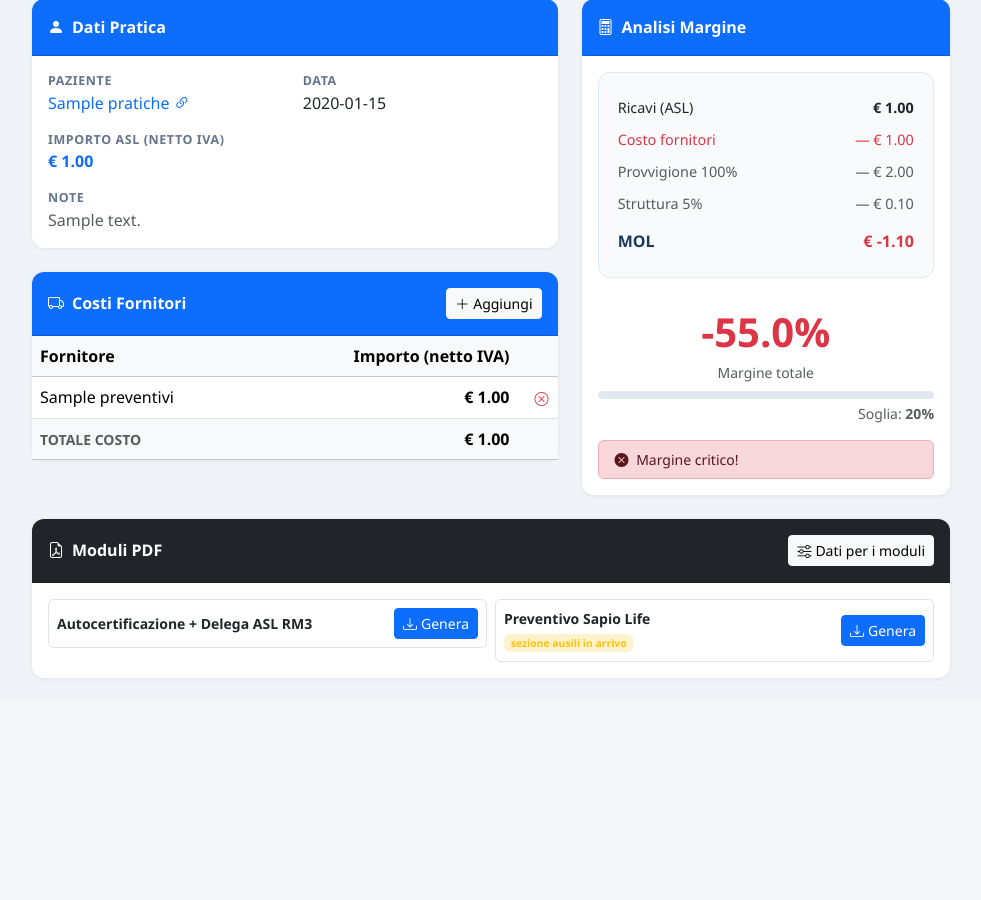
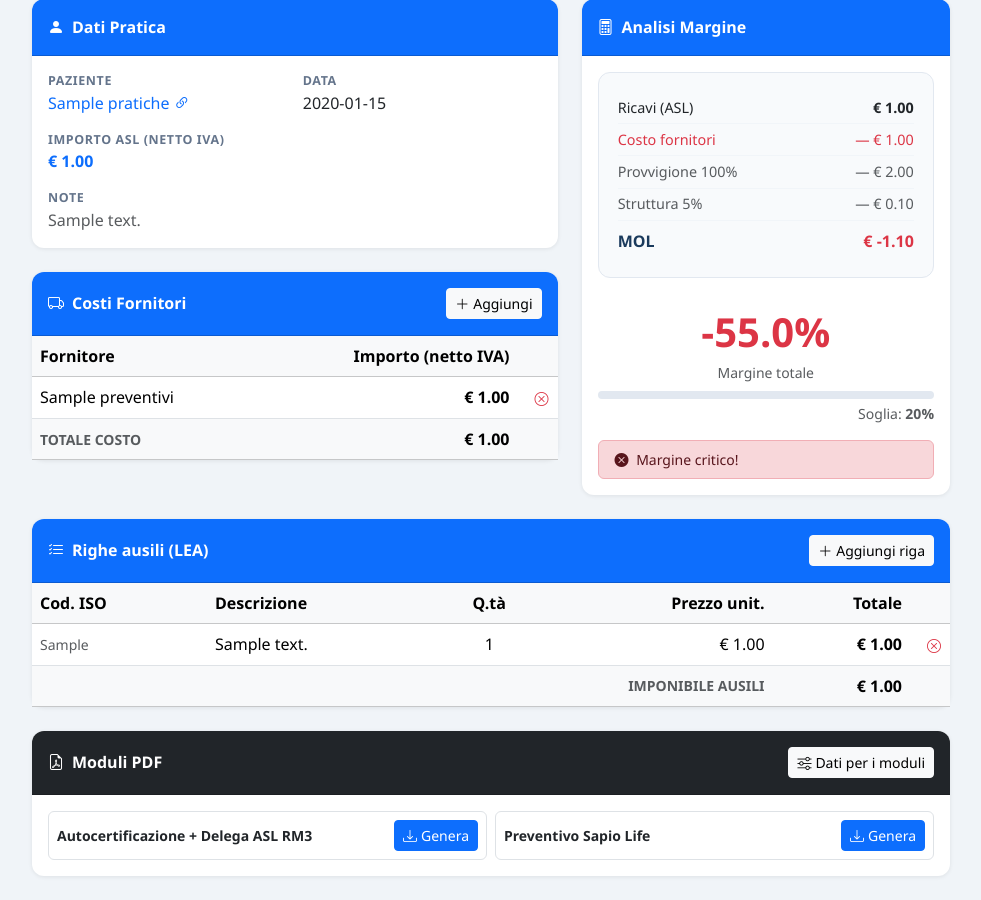
Before and after one commit to mattiamarsili-dot/gestionale-marginalita, a Flask app: page /pratica/1 in a window 1280 px wide. Shown: the part 156-1056 px from the top of the page, without its empty margins (149-1130 px from the left). Before the commit the page ends 835 px from the top, so only its background shows below. Run offline with Flask 3, Linux system fonts and the light colour scheme; tables that the repository leaves empty hold one stand-in row (values such as "Sample post"); some libraries are stand-ins or nearby versions.

Commit message:
feat: righe ausili LEA + preventivo Sapio completo (Fase 3)
- nuova tabella righe_ausili (codice_iso, descrizione, qta, prezzo_unitario,
  ordine) su schema dual + indice; iva_percentuale su pratiche (default 4)
- route aggiungi_riga / elimina_riga + sezione "Righe ausili (LEA)" nel
  dettaglio pratica con aggiunta rapida, totale imponibile, eliminazione
- pdf_filler: preventivo-sapio ora completo (righe 01-16 con campo descr.
  annidato sulla riga 01, totali imponibile/IVA/lordo) -> stato "ok";
  formattazione euro italiana (1.234,56) e quantità
- campo IVA% nel form "dati per i moduli"
- elimina_pratica ora rimuove anche le righe ausili

Testato: preventivo con 2 righe, totali esatti (imponibile 5.331,00 +
IVA 4% 213,24 = 5.544,24), formato euro corretto.

Co-Authored-By: Claude Opus 4.8 <noreply@anthropic.com>

```diff
--- a/app.py
+++ b/app.py
@@ -269,11 +269,19 @@ def dettaglio_pratica(pratica_id):
             cur.execute(f"SELECT * FROM clienti WHERE id = {_PH}", (pratica["cliente_id"],))
             cliente = cur.fetchone()
 
+        cur.execute(
+            f"SELECT * FROM righe_ausili WHERE pratica_id = {_PH} ORDER BY ordine, id",
+            (pratica_id,),
+        )
+        righe = cur.fetchall()
+
     costo_totale = sum(p["importo"] for p in preventivi)
     margine = calcola_margine(
         pratica["importo_asl"], costo_totale, pratica["provvigione_pct"],
         pratica["importo_privato"] or 0
     )
+    # Totale imponibile righe ausili (per la sezione ausili / preventivo)
+    tot_ausili = sum((r["qta"] or 0) * (r["prezzo_unitario"] or 0) for r in righe)
     # Moduli PDF: ordinati, con etichetta e stato
     moduli = [
         {"id": tid, **meta} for tid, meta in PDF_TEMPLATES.items()
@@ -283,6 +291,8 @@ def dettaglio_pratica(pratica_id):
         pratica=pratica,
         cliente=cliente,
         preventivi=preventivi,
+        righe=righe,
+        tot_ausili=tot_ausili,
         margine=margine,
         moduli=moduli,
         soglia_ok=MARGINE_SOGLIA_OK,
@@ -513,12 +523,56 @@ def elimina_fornitore(preventivo_id):
     return redirect(url_for("dettaglio_pratica", pratica_id=pratica_id) if pratica_id else url_for("dashboard"))
 
 
+# ── Righe ausili (LEA) ────────────────────────────────────────────────────────
+
+@app.route("/pratica/<int:pratica_id>/riga/aggiungi", methods=["POST"])
+def aggiungi_riga(pratica_id):
+    codice_iso  = (request.form.get("codice_iso") or "").strip()
+    descrizione = (request.form.get("descrizione") or "").strip()
+    try:
+        qta = float(request.form.get("qta") or 1)
+    except ValueError:
+        qta = 1
+    try:
+        prezzo = float(request.form.get("prezzo_unitario") or 0)
+    except ValueError:
+        prezzo = 0
+    if codice_iso or descrizione:
+        with get_db() as conn:
+            cur = conn.cursor()
+            cur.execute(
+                f"SELECT COALESCE(MAX(ordine), 0) + 1 AS o FROM righe_ausili WHERE pratica_id = {_PH}",
+                (pratica_id,),
+            )
+            ordine = cur.fetchone()["o"]
+            cur.execute(
+                f"INSERT INTO righe_ausili (pratica_id, codice_iso, descrizione, qta, prezzo_unitario, ordine) "
+                f"VALUES ({_PH}, {_PH}, {_PH}, {_PH}, {_PH}, {_PH})",
+                (pratica_id, codice_iso, descrizione, qta, prezzo, ordine),
+            )
+    return redirect(url_for("dettaglio_pratica", pratica_id=pratica_id) + "#ausili")
+
+
+@app.route("/riga/<int:riga_id>/elimina", methods=["POST"])
+def elimina_riga(riga_id):
+    with get_db() as conn:
+        cur = conn.cursor()
+        cur.execute(f"SELECT pratica_id FROM righe_ausili WHERE id = {_PH}", (riga_id,))
+        row = cur.fetchone()
+        pratica_id = row["pratica_id"] if row else None
+        cur.execute(f"DELETE FROM righe_ausili WHERE id = {_PH}", (riga_id,))
+    if pratica_id:
+        return redirect(url_for("dettaglio_pratica", pratica_id=pratica_id) + "#ausili")
+    return redirect(url_for("dashboard"))
+
+
 # ── Elimina pratica ───────────────────────────────────────────────────────────
 
 @app.route("/pratica/<int:pratica_id>/elimina", methods=["POST"])
 def elimina_pratica(pratica_id):
     with get_db() as conn:
         cur = conn.cursor()
+        cur.execute(f"DELETE FROM righe_ausili WHERE pratica_id = {_PH}", (pratica_id,))
         cur.execute(f"DELETE FROM preventivi WHERE pratica_id = {_PH}", (pratica_id,))
         cur.execute(f"DELETE FROM pratiche WHERE id = {_PH}", (pratica_id,))
     return redirect(url_for("dashboard"))
@@ -627,6 +681,7 @@ def api_config():
 
 # ── Dati per i moduli (campi clinici della pratica) ───────────────────────────
 
+# Campi testo dei moduli (iva_percentuale gestita a parte perché numerica)
 _PRATICA_MODULO_FIELDS = [
     "numero_pratica", "ausilio", "asl_destinataria", "medico_struttura",
     "diagnosi", "sign_terapeutico",
@@ -636,12 +691,16 @@ _PRATICA_MODULO_FIELDS = [
 @app.route("/pratica/<int:pratica_id>/dati-moduli", methods=["POST"])
 def aggiorna_dati_moduli(pratica_id):
     valori = [(request.form.get(c) or "").strip() for c in _PRATICA_MODULO_FIELDS]
+    try:
+        iva = float(request.form.get("iva_percentuale") or 4)
+    except ValueError:
+        iva = 4
     set_clause = ", ".join(f"{c} = {_PH}" for c in _PRATICA_MODULO_FIELDS)
     with get_db() as conn:
         cur = conn.cursor()
         cur.execute(
-            f"UPDATE pratiche SET {set_clause} WHERE id = {_PH}",
-            tuple(valori) + (pratica_id,),
+            f"UPDATE pratiche SET {set_clause}, iva_percentuale = {_PH} WHERE id = {_PH}",
+            tuple(valori) + (iva, pratica_id),
         )
     return redirect(url_for("dettaglio_pratica", pratica_id=pratica_id) + "#moduli")
 
@@ -663,6 +722,11 @@ def genera_modulo(pratica_id, template_id):
         if pratica["cliente_id"]:
             cur.execute(f"SELECT * FROM clienti WHERE id = {_PH}", (pratica["cliente_id"],))
             cliente = cur.fetchone()
+        cur.execute(
+            f"SELECT * FROM righe_ausili WHERE pratica_id = {_PH} ORDER BY ordine, id",
+            (pratica_id,),
+        )
+        righe = [dict(r) for r in cur.fetchall()]
 
     pratica_d = dict(pratica)
     cliente_d = dict(cliente) if cliente else None
@@ -672,7 +736,7 @@ def genera_modulo(pratica_id, template_id):
         return redirect(url_for("dettaglio_pratica", pratica_id=pratica_id) + "#moduli")
 
     try:
-        pdf_bytes = compila_pdf(template_id, pratica_d, cliente_d)
+        pdf_bytes = compila_pdf(template_id, pratica_d, cliente_d, righe)
     except Exception as e:
         import sys, traceback
         print("ERRORE GENERAZIONE PDF:", e, file=sys.stderr)
--- a/templates/dettaglio_pratica.html
+++ b/templates/dettaglio_pratica.html
@@ -212,6 +212,89 @@
 
     </div>
 
+    <!-- Righe ausili (LEA) -->
+    <div class="card mt-4" id="ausili">
+      <div class="card-header bg-primary text-white py-3 d-flex align-items-center justify-content-between">
+        <span><i class="bi bi-list-check me-2"></i>Righe ausili (LEA)</span>
+        <button class="btn btn-sm btn-light" type="button" data-bs-toggle="collapse" data-bs-target="#formAggiungiRiga">
+          <i class="bi bi-plus-lg me-1"></i>Aggiungi riga
+        </button>
+      </div>
+
+      <div class="collapse" id="formAggiungiRiga">
+        <div class="border-bottom px-3 py-3 bg-light">
+          <form method="post" action="{{ url_for('aggiungi_riga', pratica_id=pratica.id) }}" class="row g-2 align-items-end">
+            <div class="col-6 col-sm-2">
+              <label class="form-label form-label-sm mb-1">Cod. ISO</label>
+              <input type="text" name="codice_iso" class="form-control form-control-sm" placeholder="12.36.06.018">
+            </div>
+            <div class="col-12 col-sm-5">
+              <label class="form-label form-label-sm mb-1">Descrizione</label>
+              <input type="text" name="descrizione" class="form-control form-control-sm" placeholder="Descrizione ausilio">
+            </div>
+            <div class="col-3 col-sm-1">
+              <label class="form-label form-label-sm mb-1">Q.tà</label>
+              <input type="number" name="qta" step="1" min="0" value="1" class="form-control form-control-sm">
+            </div>
+            <div class="col-6 col-sm-2">
+              <label class="form-label form-label-sm mb-1">Prezzo unit. €</label>
+              <input type="number" name="prezzo_unitario" step="0.01" min="0" class="form-control form-control-sm" placeholder="0.00">
+            </div>
+            <div class="col-3 col-sm-2">
+              <button type="submit" class="btn btn-success btn-sm w-100"><i class="bi bi-check-lg"></i></button>
+            </div>
+          </form>
+        </div>
+      </div>
+
+      <div class="card-body p-0">
+        {% if righe %}
+        <table class="table mb-0 align-middle">
+          <thead class="table-light">
+            <tr>
+              <th>Cod. ISO</th>
+              <th>Descrizione</th>
+              <th class="text-center">Q.tà</th>
+              <th class="text-end">Prezzo unit.</th>
+              <th class="text-end">Totale</th>
+              <th></th>
+            </tr>
+          </thead>
+          <tbody>
+            {% for r in righe %}
+            <tr>
+              <td class="text-muted small">{{ r.codice_iso or '—' }}</td>
+              <td>{{ r.descrizione or '—' }}</td>
+              <td class="text-center">{{ (r.qta or 0) | int }}</td>
+              <td class="text-end">€ {{ "%.2f"|format(r.prezzo_unitario or 0) }}</td>
+              <td class="text-end fw-semibold">€ {{ "%.2f"|format((r.qta or 0) * (r.prezzo_unitario or 0)) }}</td>
+              <td class="text-end" style="width:40px">
+                <form method="post" action="{{ url_for('elimina_riga', riga_id=r.id) }}"
+                      onsubmit="return confirm('Rimuovere questa riga?')">
+                  <button type="submit" class="btn btn-link btn-sm p-0 text-danger" title="Rimuovi">
+                    <i class="bi bi-x-circle"></i>
+                  </button>
+                </form>
+              </td>
+            </tr>
+            {% endfor %}
+          </tbody>
+          <tfoot class="table-light">
+            <tr>
+              <td colspan="4" class="text-end fw-bold text-muted small">IMPONIBILE AUSILI</td>
+              <td class="text-end fw-bold">€ {{ "%.2f"|format(tot_ausili) }}</td>
+              <td></td>
+            </tr>
+          </tfoot>
+        </table>
+        {% else %}
+        <div class="text-center text-muted py-3 small">
+          Nessuna riga ausilio — usa <strong>Aggiungi riga</strong>. Servono per il preventivo e la prescrizione.
+        </div>
+        {% endif %}
+      </div>
+    </div>
+
     <!-- Moduli PDF -->
     <div class="card mt-4" id="moduli">
       <div class="card-header bg-dark text-white py-3 d-flex align-items-center justify-content-between">
@@ -234,9 +317,14 @@
               <input type="text" name="asl_destinataria" class="form-control form-control-sm"
                      value="{{ pratica.asl_destinataria or '' }}" placeholder="{{ cliente.asl if cliente else 'es. RM 2' }}">
             </div>
-            <div class="col-12 col-sm-4">
+            <div class="col-8 col-sm-3">
               <label class="form-label form-label-sm mb-1">Medico / struttura</label>
               <input type="text" name="medico_struttura" class="form-control form-control-sm" value="{{ pratica.medico_struttura or '' }}">
+            </div>
+            <div class="col-4 col-sm-1">
+              <label class="form-label form-label-sm mb-1">IVA %</label>
+              <input type="number" name="iva_percentuale" step="0.01" min="0" class="form-control form-control-sm"
+                     value="{{ pratica.iva_percentuale if pratica.iva_percentuale is not none else 4 }}">
             </div>
             <div class="col-12">
               <label class="form-label form-label-sm mb-1">Ausilio (oggetto richiesta)</label>
```
Also changed, not shown: database.py (+28 -0 lines), pdf_filler.py (+52 -6 lines).
